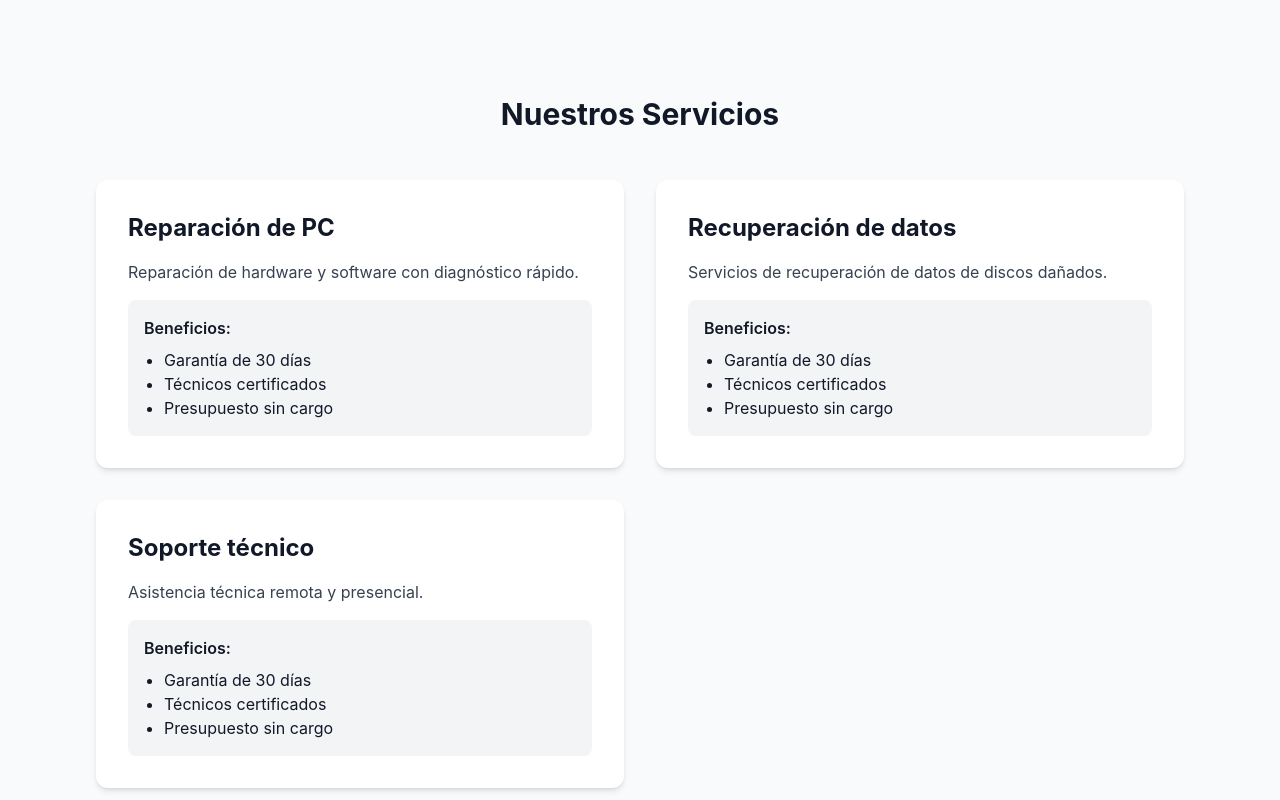
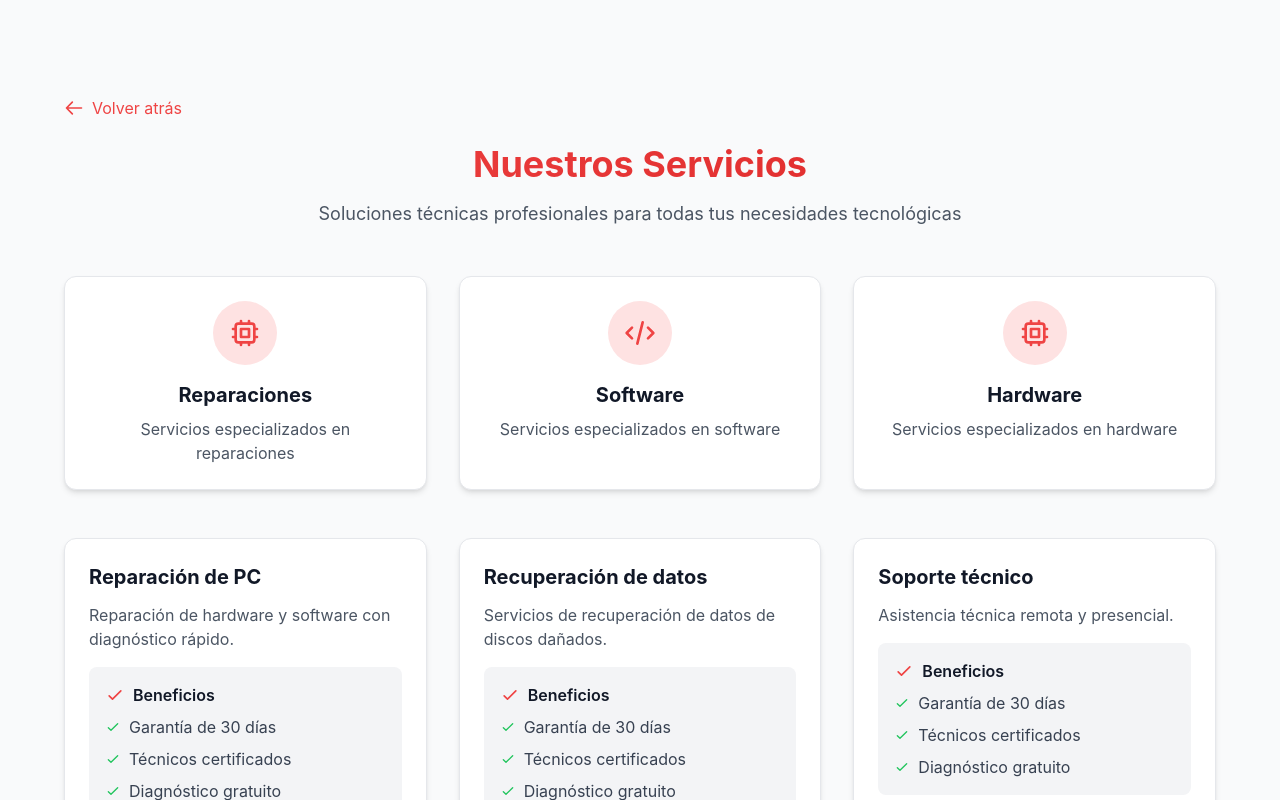
Before and after one commit to alejandr088/NodoX, a React (Vite) app: page /services in a window 1280 px wide. Shown: the top 800 px of the page. Built offline with nearby package versions, Linux system fonts and the light colour scheme.

Commit message:
new aspect for ws, lack some features

```diff
--- a/src/components/Feedback.jsx
+++ b/src/components/Feedback.jsx
@@ -1,45 +1,78 @@
+import BackButton from './BackButton'
+
 export default function Feedback() {
   const testimonials = [
     {
       id: 1,
       name: "Carlos Rodríguez",
       comment: "Excelente servicio técnico, repararon mi notebook en menos de 24 horas. Muy profesionales!",
-      rating: 5
+      rating: 5,
+      date: "15/06/2025"
     },
     {
       id: 2,
       name: "Ana Martínez",
       comment: "Compré una PC gamer y superó mis expectativas. El asesoramiento fue impecable.",
-      rating: 5
+      rating: 5,
+      date: "22/05/2025"
     },
     {
       id: 3,
       name: "Juan Pérez",
       comment: "Buena relación precio-calidad en sus productos recertificados. Volveré a comprar.",
-      rating: 4
+      rating: 4,
+      date: "08/07/2025"
     }
   ]
 
   return (
-    <div className="min-h-screen bg-gray-50 pt-24 pb-12">
-      <section className="max-w-4xl mx-auto px-8">
-        <h2 className="text-3xl font-bold text-center mb-12">Opiniones de Clientes</h2>
-        <div className="space-y-6">
+    <div className="min-h-screen pt-24 pb-12 px-4 sm:px-6 bg-gray-50 dark:bg-gray-900">
+      <div className="max-w-4xl mx-auto">
+        <BackButton />
+
+        <div className="text-center mb-12">
+          <h1 className="text-4xl font-bold bg-gradient-to-r from-red-500 to-red-600 bg-clip-text text-transparent mb-4">
+            Opiniones de Clientes
+          </h1>
+          <p className="text-lg text-gray-600 dark:text-gray-400">
+            Lo que dicen nuestros clientes sobre nosotros
+          </p>
+        </div>
+
+        <div className="grid gap-8 md:grid-cols-2">
           {testimonials.map(testimonial => (
-            <div key={testimonial.id} className="bg-white p-6 rounded-xl shadow-md">
-              <div className="flex items-center mb-4">
-                <div className="text-yellow-400 flex">
-                  {[...Array(testimonial.rating)].map((_, i) => (
-                    <span key={i}>★</span>
+            <div key={testimonial.id} className="card p-6 hover:shadow-xl transition-shadow">
+              <div className="flex justify-between items-start mb-4">
+                <div>
+                  <h3 className="text-xl font-bold">{testimonial.name}</h3>
+                  <p className="text-gray-500 dark:text-gray-400 text-sm">{testimonial.date}</p>
+                </div>
+                <div className="flex text-yellow-400">
+                  {[...Array(5)].map((_, i) => (
+                    <svg
+                      key={i}
+                      className={`w-5 h-5 ${i < testimonial.rating ? 'fill-current' : 'fill-gray-300 dark:fill-gray-600'}`}
+                      viewBox="0 0 20 20"
+                    >
+                      <path d="M9.049 2.927c.3-.921 1.603-.921 1.902 0l1.07 3.292a1 1 0 00.95.69h3.462c.969 0 1.371 1.24.588 1.81l-2.8 2.034a1 1 0 00-.364 1.118l1.07 3.292c.3.921-.755 1.688-1.54 1.118l-2.8-2.034a1 1 0 00-1.175 0l-2.8 2.034c-.784.57-1.838-.197-1.539-1.118l1.07-3.292a1 1 0 00-.364-1.118L2.98 8.72c-.783-.57-.38-1.81.588-1.81h3.461a1 1 0 00.951-.69l1.07-3.292z" />
+                    </svg>
                   ))}
                 </div>
-                <span className="ml-2 font-semibold">{testimonial.name}</span>
               </div>
-              <p className="text-gray-700 italic">"{testimonial.comment}"</p>
+              <p className="text-gray-700 dark:text-gray-300 italic">"{testimonial.comment}"</p>
+
+              <div className="mt-4 pt-4 border-t border-gray-200 dark:border-gray-700 flex items-center">
+                <div className="bg-red-100 dark:bg-red-900/20 p-2 rounded-full mr-3">
+                  <svg className="w-5 h-5 text-red-500" fill="none" stroke="currentColor" viewBox="0 0 24 24">
+                    <path strokeLinecap="round" strokeLinejoin="round" strokeWidth="2" d="M5 13l4 4L19 7" />
+                  </svg>
+                </div>
+                <span className="text-sm text-gray-600 dark:text-gray-400">Compra verificada</span>
+              </div>
             </div>
           ))}
         </div>
-      </section>
+      </div>
     </div>
   )
 }
--- a/src/components/ServicesPage.jsx
+++ b/src/components/ServicesPage.jsx
@@ -1,27 +1,104 @@
+import BackButton from './BackButton'
 import services from '../data/services'
 
 export default function ServicesPage() {
+  const serviceCategories = [
+    {
+      name: "Reparaciones",
+      icon: (
+        <svg className="w-8 h-8 text-red-500" fill="none" stroke="currentColor" viewBox="0 0 24 24">
+          <path strokeLinecap="round" strokeLinejoin="round" strokeWidth="2" d="M9 3v2m6-2v2M9 19v2m6-2v2M5 9H3m2 6H3m18-6h-2m2 6h-2M7 19h10a2 2 0 002-2V7a2 2 0 00-2-2H7a2 2 0 00-2 2v10a2 2 0 002 2zM9 9h6v6H9V9z" />
+        </svg>
+      )
+    },
+    {
+      name: "Software",
+      icon: (
+        <svg className="w-8 h-8 text-red-500" fill="none" stroke="currentColor" viewBox="0 0 24 24">
+          <path strokeLinecap="round" strokeLinejoin="round" strokeWidth="2" d="M10 20l4-16m4 4l4 4-4 4M6 16l-4-4 4-4" />
+        </svg>
+      )
+    },
+    {
+      name: "Hardware",
+      icon: (
+        <svg className="w-8 h-8 text-red-500" fill="none" stroke="currentColor" viewBox="0 0 24 24">
+          <path strokeLinecap="round" strokeLinejoin="round" strokeWidth="2" d="M9 3v2m6-2v2M9 19v2m6-2v2M5 9H3m2 6H3m18-6h-2m2 6h-2M7 19h10a2 2 0 002-2V7a2 2 0 00-2-2H7a2 2 0 00-2 2v10a2 2 0 002 2zM9 9h6v6H9V9z" />
+        </svg>
+      )
+    }
+  ]
+
   return (
-    <div className="min-h-screen bg-gray-50 pt-24 pb-12">
-      <section className="max-w-6xl mx-auto px-8">
-        <h2 className="text-3xl font-bold text-center mb-12">Nuestros Servicios</h2>
-        <div className="grid md:grid-cols-2 gap-8">
-          {services.map(service => (
-            <div key={service.id} className="bg-white p-8 rounded-xl shadow-md hover:shadow-lg transition">
-              <h3 className="text-2xl font-bold mb-4">{service.title}</h3>
-              <p className="text-gray-700 mb-4">{service.description}</p>
-              <div className="bg-gray-100 p-4 rounded-lg">
-                <h4 className="font-semibold mb-2">Beneficios:</h4>
-                <ul className="list-disc pl-5">
-                  <li>Garantía de 30 días</li>
-                  <li>Técnicos certificados</li>
-                  <li>Presupuesto sin cargo</li>
-                </ul>
+    <div className="min-h-screen pt-24 pb-12 px-4 sm:px-6 bg-gray-50 dark:bg-gray-900">
+      <div className="max-w-6xl mx-auto">
+        <BackButton />
+
+        <div className="text-center mb-12">
+          <h1 className="text-4xl font-bold bg-gradient-to-r from-red-500 to-red-600 bg-clip-text text-transparent mb-4">
+            Nuestros Servicios
+          </h1>
+          <p className="text-lg text-gray-600 dark:text-gray-400 max-w-2xl mx-auto">
+            Soluciones técnicas profesionales para todas tus necesidades tecnológicas
+          </p>
+        </div>
+
+        <div className="grid gap-8 md:grid-cols-3 mb-12">
+          {serviceCategories.map((category, index) => (
+            <div key={index} className="card p-6 text-center hover:shadow-xl transition-shadow">
+              <div className="bg-red-100 dark:bg-red-900/20 w-16 h-16 mx-auto rounded-full flex items-center justify-center mb-4">
+                {category.icon}
               </div>
+              <h3 className="text-xl font-bold mb-2">{category.name}</h3>
+              <p className="text-gray-600 dark:text-gray-400">
+                Servicios especializados en {category.name.toLowerCase()}
+              </p>
             </div>
           ))}
         </div>
-      </section>
+
+        <div className="grid gap-8 md:grid-cols-2 lg:grid-cols-3">
+          {services.map(service => (
+            <div key={service.id} className="card p-6 hover:shadow-xl transition-shadow">
+              <h3 className="text-xl font-bold mb-3">{service.title}</h3>
+              <p className="text-gray-600 dark:text-gray-400 mb-4">{service.description}</p>
+
+              <div className="bg-gray-100 dark:bg-gray-800 p-4 rounded-lg">
+                <h4 className="font-semibold mb-2 flex items-center">
+                  <svg className="w-5 h-5 text-red-500 mr-2" fill="none" stroke="currentColor" viewBox="0 0 24 24">
+                    <path strokeLinecap="round" strokeLinejoin="round" strokeWidth="2" d="M5 13l4 4L19 7" />
+                  </svg>
+                  Beneficios
+                </h4>
+                <ul className="space-y-2">
+                  <li className="flex items-start">
+                    <svg className="w-4 h-4 text-green-500 mt-1 mr-2 flex-shrink-0" fill="none" stroke="currentColor" viewBox="0 0 24 24">
+                      <path strokeLinecap="round" strokeLinejoin="round" strokeWidth="2" d="M5 13l4 4L19 7" />
+                    </svg>
+                    <span className="text-gray-700 dark:text-gray-300">Garantía de 30 días</span>
+                  </li>
+                  <li className="flex items-start">
+                    <svg className="w-4 h-4 text-green-500 mt-1 mr-2 flex-shrink-0" fill="none" stroke="currentColor" viewBox="0 0 24 24">
+                      <path strokeLinecap="round" strokeLinejoin="round" strokeWidth="2" d="M5 13l4 4L19 7" />
+                    </svg>
+                    <span className="text-gray-700 dark:text-gray-300">Técnicos certificados</span>
+                  </li>
+                  <li className="flex items-start">
+                    <svg className="w-4 h-4 text-green-500 mt-1 mr-2 flex-shrink-0" fill="none" stroke="currentColor" viewBox="0 0 24 24">
+                      <path strokeLinecap="round" strokeLinejoin="round" strokeWidth="2" d="M5 13l4 4L19 7" />
+                    </svg>
+                    <span className="text-gray-700 dark:text-gray-300">Diagnóstico gratuito</span>
+                  </li>
+                </ul>
+              </div>
+
+              <button className="btn-primary w-full mt-6">
+                Solicitar servicio
+              </button>
+            </div>
+          ))}
+        </div>
+      </div>
     </div>
   )
 }
```
Also changed, not shown: src/components/Cart.jsx (+65 -25 lines).
